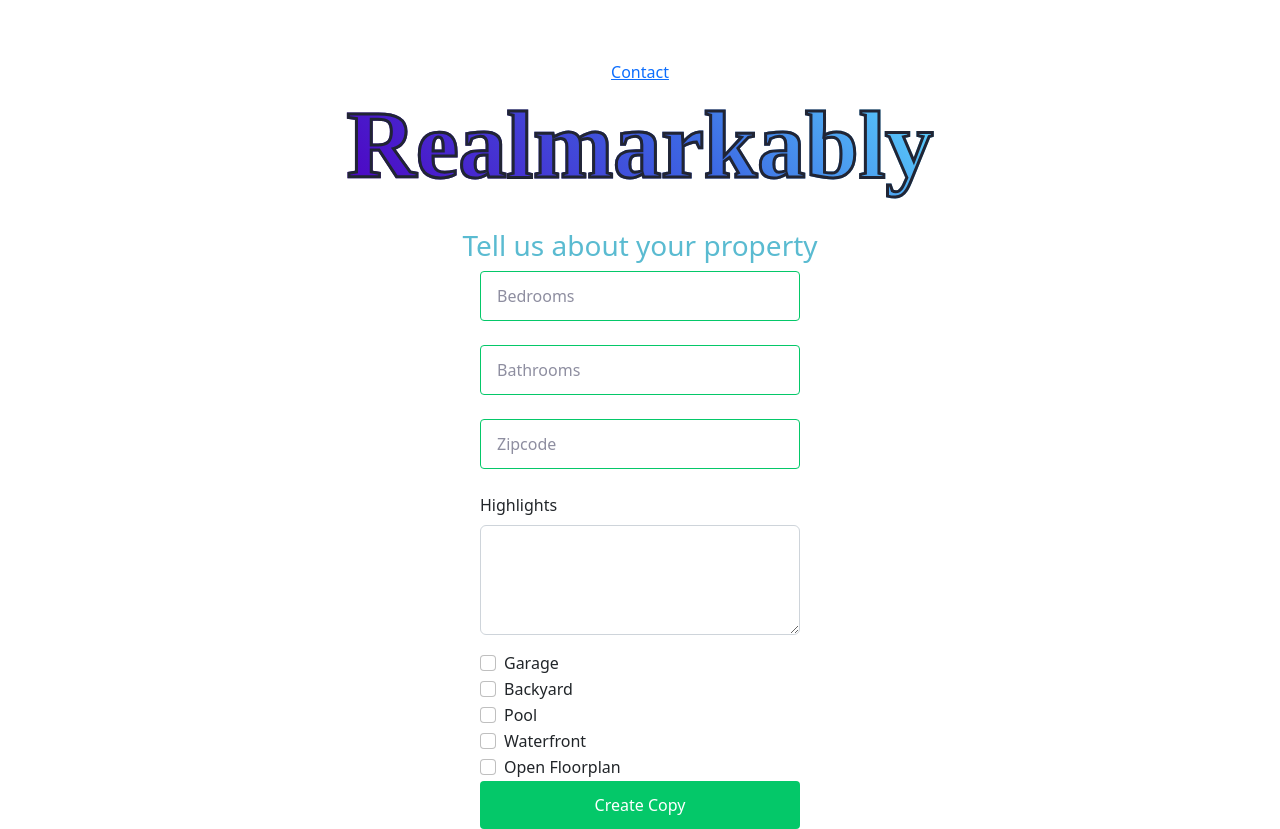
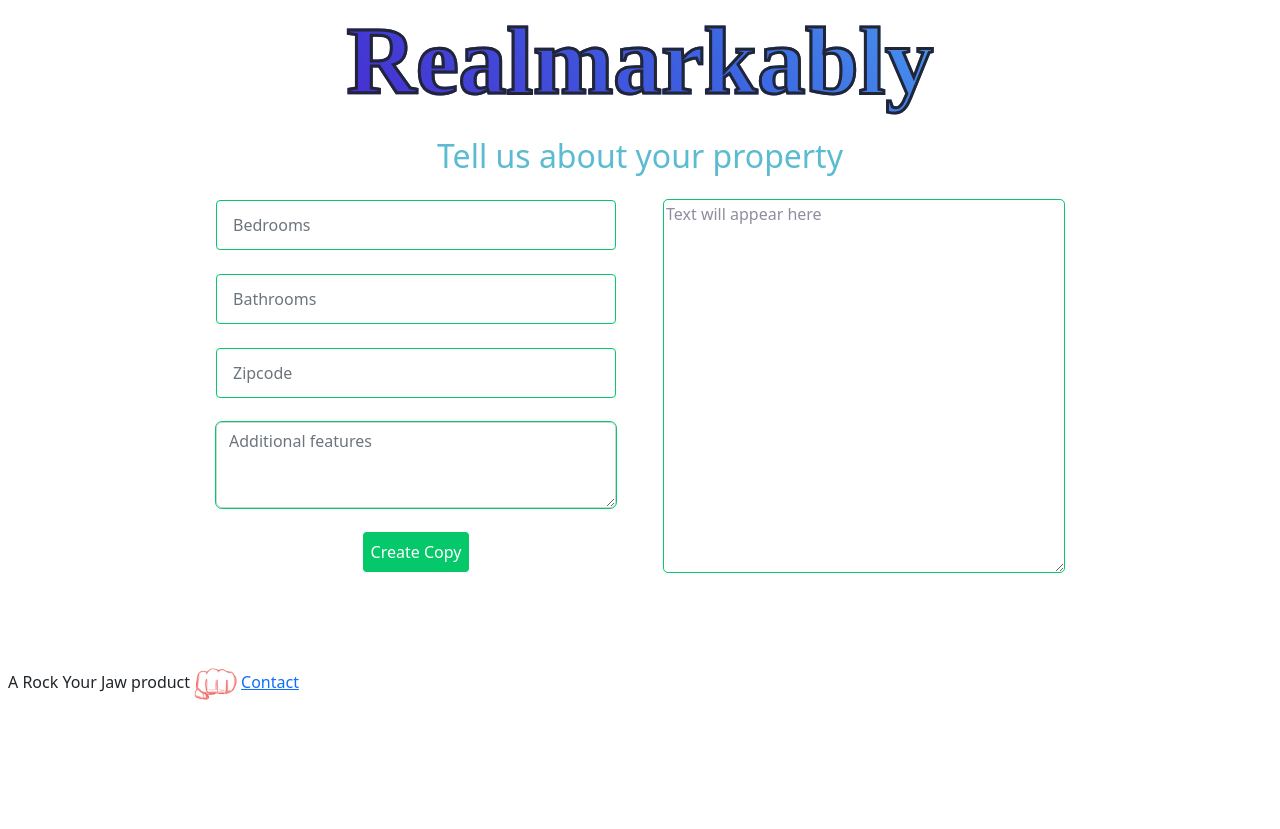
Before and after one commit to jgrossberg/python-franklin, a Flask app: page / in a window 1280 px wide. After the commit the page ends 700 px from the top, so only its background shows below. Run offline with Flask 2, Linux system fonts and the light colour scheme; some web fonts are replaced.

Commit message:
style body into flex components]

```diff
--- a/static/main.css
+++ b/static/main.css
@@ -13,27 +13,19 @@
   font-weight: bold;
   font-style: normal;
 }
-body,
-input {
-  font-size: 16px;
-  line-height: 24px;
-  color: #353740;
-  font-family: "ColfaxAI", Helvetica, sans-serif;
+
+.footer > img {
+  height: 2rem;
 }
-body {
-  display: flex;
-  flex-direction: column;
-  align-items: center;
-  padding-top: 60px;
+
+
+
+textarea {
+  outline: 1px solid #04C869;
+  border: none;
+  border-radius: 4px;
 }
-.icon {
-  width: 34px;
-}
-form {
-  display: flex;
-  flex-direction: column;
-  width: 320px;
-}
+
 input[type="text"], input[type="number"] {
   padding: 12px 16px;
   border: 1px solid #04C869;
@@ -45,17 +37,13 @@ input[type="text"], input[type="number"] {
   opacity: 1;
 }
 input[type="submit"] {
-  padding: 12px 0;
+  padding: 12px 3px;
   color: #fff;
   background-color: #04C869;
   border: none;
   border-radius: 4px;
   text-align: center;
   cursor: pointer;
-}
-.result {
-  font-weight: bold;
-  margin-top: 40px;
 }
 
 #hero-art {
--- a/templates/base.html
+++ b/templates/base.html
@@ -14,10 +14,19 @@
 </head>
 
 <body>
-  <a href="/contact">Contact</a>
+  <div class="header">
+    <h1 class="magic font-weight-bold">Realmarkably</h1>
+  </div>
 
-  <h1 class="magic font-weight-bold">Realmarkably</h1>
+  <div class="body">
+    {% block body %}
+    {% endblock %}
+  </div>
 
-  {% block body %}
-  {% endblock %}
+  <div class="footer pt-5 ps-2">
+    <span>A Rock Your Jaw product</span>
+    <img src="{{ url_for('static', filename='ryj-logo.jpg') }}">
+    <a href="/contact">Contact</a>
+  </div>
+
 </body>
--- a/templates/index.html
+++ b/templates/index.html
@@ -2,30 +2,35 @@
 
 {% block body %}
 
-  <h3 class="mb-2 mt-3" id="prompt-art">Tell us about your property</h3>
+    <h2 class="mb-4 mt-3 text-center" id="prompt-art">Tell us about your property</h2>
+
+    <div class="d-flex justify-content-center gap-5 mb-5" id="franklin-container">
+      <div class="form mr-4" style="width: 400px">
         <form action="/" method="post">
 
-    <input type="number" name="bedroom-count" placeholder="Bedrooms" />
-    <input type="number" name="bathroom-count" placeholder="Bathrooms" />
-    <input type="text" name="zipcode" placeholder="Zipcode" />
+          <input type="number" class="form-control" name="bedroom-count" placeholder="Bedrooms" />
+          <input type="number" class="form-control" name="bathroom-count" placeholder="Bathrooms" />
+          <input type="text" class="form-control" name="zipcode" placeholder="Zipcode" />
 
-    <div class="mb-3">
+          <div class="form-group mb-4">
 
-      <label class="form-label" for="highlights">Highlights</label>
-      <textarea class="form-control" id="highlights" rows="4"></textarea>
+            <textarea class="form-control" id="highlights" rows="3" placeholder = "Additional features"></textarea>
           </div>
 
-    {% for checkbox in checkboxes %}
-      <div class="form-check">
-        <input class="form-check-input" type="checkbox" name={{checkbox.name}} name={{checkbox.name}} >
-        <label class="form-check-label" for={{checkbox.name}}>{{checkbox.name}}</label>
+
+          <input class="p-2 d-block mx-auto" type="submit" value="Create Copy" />
+        </form>
+
       </div>
-    {% endfor %}
 
-    <input type="submit" value="Create Copy" />
-  </form>
+
+      <div class="result" style="width: 400px">
         {% if result %}
-  <div class="result">{{ result }}</div>
+        <textarea class="result-box h-100 w-100">{{ result | trim }}</textarea>
+        {% else %}
+        <textarea class="result-box h-100 w-100" placeholder= "Text will appear here"></textarea>
         {% endif %}
-
+      </div>
+    </div>
+  </div>
 {% endblock %}
```
Also changed, not shown: static/ryj-logo.jpg (added). Lines whose indentation alone changed are shown as unchanged.
